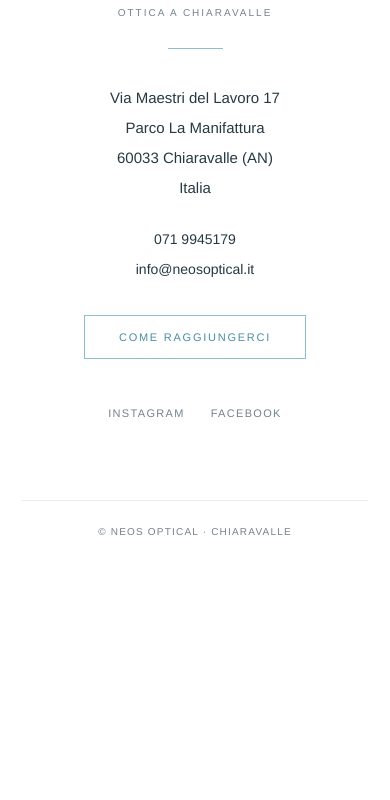
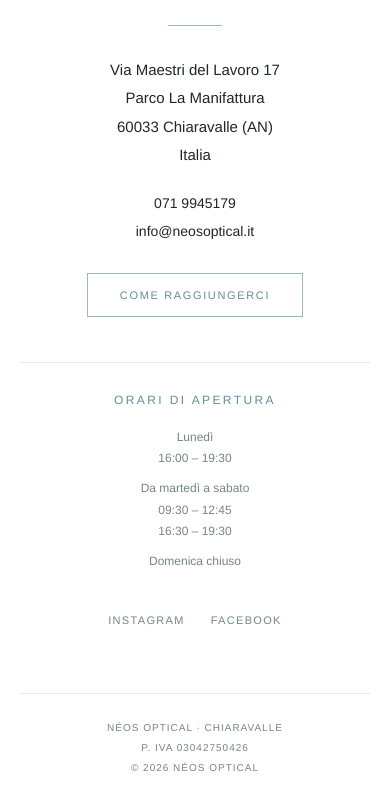
Before and after one commit to Neosoptical/neosoptical, a plain HTML site: page index.html in a window 390 px wide. Shown: the part 282-1082 px from the top of the page. Before the commit the page ends 844 px from the top, so only its background shows below. Drawn offline with Linux system fonts and the light colour scheme.

Commit message:
Revise SEO metadata and add opening hours
Updated the title and description for SEO, modified contact information, and added opening hours section.

```diff
--- a/index.html
+++ b/index.html
@@ -7,39 +7,39 @@
   <meta name="viewport"
         content="width=device-width, initial-scale=1">
 
-  <title>NEOS Optical | Ottica a Chiaravalle (AN)</title>
+  <title>NÉOS Optical | Ottica a Chiaravalle (AN)</title>
 
   <meta name="description"
-        content="NEOS Optical, negozio di ottica a Chiaravalle (AN). Via Maestri del Lavoro 17. Telefono 071 9945179.">
+        content="NÉOS Optical, negozio di ottica a Chiaravalle (AN). Via Maestri del Lavoro 17, Parco La Manifattura. Controllo della vista, occhiali da vista e da sole, lenti a contatto.">
 
   <meta name="robots" content="index, follow">
+  <meta name="theme-color" content="#ffffff">
 
   <link rel="canonical"
         href="https://neosoptical.it/">
 
-  <meta name="theme-color" content="#ffffff">
-
-  <!-- Anteprima social -->
+  <!-- ANTEPRIMA SOCIAL -->
   <meta property="og:type" content="website">
   <meta property="og:title"
-        content="NEOS Optical | Ottica a Chiaravalle">
+        content="NÉOS Optical | Ottica a Chiaravalle">
   <meta property="og:description"
-        content="NEOS Optical - Via Maestri del Lavoro 17, 60033 Chiaravalle (AN).">
+        content="NÉOS Optical - Via Maestri del Lavoro 17, 60033 Chiaravalle (AN).">
   <meta property="og:url"
         content="https://neosoptical.it/">
   <meta property="og:image"
         content="https://neosoptical.it/logo-neos.png">
 
-  <!-- Dati strutturati Google -->
+  <!-- DATI STRUTTURATI GOOGLE -->
   <script type="application/ld+json">
   {
     "@context": "https://schema.org",
     "@type": "Optician",
-    "name": "NEOS Optical",
+    "name": "NÉOS Optical",
     "url": "https://neosoptical.it/",
     "logo": "https://neosoptical.it/logo-neos.png",
     "telephone": "+390719945179",
     "email": "info@neosoptical.it",
+    "vatID": "IT03042750426",
     "address": {
       "@type": "PostalAddress",
       "streetAddress": "Via Maestri del Lavoro 17",
@@ -50,7 +50,40 @@
     },
     "sameAs": [
       "https://www.instagram.com/neosoptical/",
-      "https://www.facebook.com/profile.php?id=61591669449663"
+      "https://www.facebook.com/profile.php?id=61591669449663",
+      "https://maps.app.goo.gl/JctXMoAmDjQ7G8V29"
+    ],
+    "openingHoursSpecification": [
+      {
+        "@type": "OpeningHoursSpecification",
+        "dayOfWeek": "Monday",
+        "opens": "16:00",
+        "closes": "19:30"
+      },
+      {
+        "@type": "OpeningHoursSpecification",
+        "dayOfWeek": [
+          "Tuesday",
+          "Wednesday",
+          "Thursday",
+          "Friday",
+          "Saturday"
+        ],
+        "opens": "09:30",
+        "closes": "12:45"
+      },
+      {
+        "@type": "OpeningHoursSpecification",
+        "dayOfWeek": [
+          "Tuesday",
+          "Wednesday",
+          "Thursday",
+          "Friday",
+          "Saturday"
+        ],
+        "opens": "16:30",
+        "closes": "19:30"
+      }
     ]
   }
   </script>
@@ -58,16 +91,20 @@
   <style>
 
     :root {
-      --ice: #8bbfce;
-      --ice-dark: #498da3;
-      --ink: #263942;
-      --muted: #73838a;
-      --line: #e4edf0;
+      --ice: #9bb8c0;
+      --ice-dark: #648e9a;
+      --ink: #202629;
+      --muted: #75858b;
+      --line: #e6edef;
       --white: #ffffff;
     }
 
     * {
       box-sizing: border-box;
+    }
+
+    html {
+      scroll-behavior: smooth;
     }
 
     html, body {
@@ -79,6 +116,7 @@
       background: var(--white);
       color: var(--ink);
       font-family: "Helvetica Neue",
+                   "Avenir Next",
                    Arial, sans-serif;
       -webkit-font-smoothing: antialiased;
     }
@@ -89,64 +127,63 @@
       display: flex;
       flex-direction: column;
       align-items: center;
-      padding: 65px 24px 28px;
+      padding: 55px 24px 25px;
     }
 
     .content {
       width: 100%;
-      max-width: 600px;
+      max-width: 650px;
       margin: auto 0;
       text-align: center;
     }
 
-    /* LOGO ORIGINALE */
+    /* LOGO */
 
     .logo {
       display: block;
       width: min(100%, 380px);
       height: auto;
-      margin: 0 auto 38px;
+      margin: 0 auto 20px;
       object-fit: contain;
     }
 
     /* SOTTOTITOLO */
 
     .eyebrow {
-      margin: 0 0 30px;
+      margin: 0 0 28px;
       color: var(--muted);
-      font-size: 12px;
+      font-size: 11px;
       font-weight: 400;
       letter-spacing: 0.30em;
       text-transform: uppercase;
     }
 
-    /* LINEA DECORATIVA */
+    /* LINEA AZZURRA */
 
     .divider {
-      width: 55px;
+      width: 54px;
       height: 1px;
       background: var(--ice);
-      margin: 0 auto 34px;
+      margin: 0 auto 30px;
     }
 
     /* INDIRIZZO */
 
     address {
-      font-size: 17px;
+      font-size: 16px;
       font-style: normal;
-      line-height: 2;
+      line-height: 1.9;
       font-weight: 300;
-      color: var(--ink);
     }
 
     /* CONTATTI */
 
     .contact {
-      margin-top: 28px;
+      margin-top: 25px;
       display: flex;
       flex-direction: column;
       align-items: center;
-      gap: 14px;
+      gap: 12px;
     }
 
     .contact a {
@@ -160,20 +197,18 @@
       color: var(--ice-dark);
     }
 
-    /* PULSANTE GOOGLE MAPS */
+    /* PULSANTE MAPS */
 
     .maps {
       display: inline-block;
-      margin-top: 38px;
-      padding: 15px 34px;
+      margin-top: 34px;
+      padding: 15px 32px;
       border: 1px solid var(--ice);
       color: var(--ice-dark);
-      background: transparent;
       text-decoration: none;
       text-transform: uppercase;
-      letter-spacing: 0.16em;
+      letter-spacing: 0.15em;
       font-size: 11px;
-      font-weight: 500;
       transition: all 0.2s ease;
     }
 
@@ -182,14 +217,38 @@
       color: var(--white);
     }
 
-    /* SOCIAL NETWORK */
+    /* ORARI */
+
+    .hours {
+      margin: 45px auto 0;
+      padding-top: 30px;
+      border-top: 1px solid var(--line);
+      max-width: 370px;
+    }
+
+    .hours h2 {
+      font-size: 12px;
+      font-weight: 400;
+      letter-spacing: 0.20em;
+      text-transform: uppercase;
+      color: var(--ice-dark);
+      margin: 0 0 20px;
+    }
+
+    .hours p {
+      margin: 8px 0;
+      font-size: 13px;
+      line-height: 1.8;
+      color: var(--muted);
+    }
+
+    /* SOCIAL */
 
     .social {
       display: flex;
       justify-content: center;
-      align-items: center;
       gap: 38px;
-      margin-top: 48px;
+      margin-top: 42px;
     }
 
     .social a {
@@ -213,30 +272,31 @@
     footer {
       width: 100%;
       margin-top: 60px;
-      padding-top: 25px;
+      padding-top: 24px;
       border-top: 1px solid var(--line);
       text-align: center;
       color: var(--muted);
       font-size: 11px;
-      letter-spacing: 0.12em;
+      letter-spacing: 0.10em;
+      line-height: 2;
     }
 
-    /* SMARTPHONE */
+    /* VERSIONE SMARTPHONE */
 
     @media (max-width: 600px) {
 
       .page {
-        padding: 45px 22px 25px;
+        padding: 35px 20px 22px;
       }
 
       .logo {
-        width: min(100%, 290px);
-        margin-bottom: 30px;
+        width: min(100%, 310px);
+        margin-bottom: 18px;
       }
 
       .eyebrow {
         font-size: 10px;
-        letter-spacing: 0.20em;
+        letter-spacing: 0.22em;
       }
 
       address {
@@ -245,6 +305,10 @@
 
       .contact a {
         font-size: 14px;
+      }
+
+      .hours p {
+        font-size: 12px;
       }
 
       .social {
@@ -261,6 +325,7 @@
     }
 
   </style>
+
 </head>
 
 <body>
@@ -269,14 +334,17 @@
 
     <main class="content">
 
-      <!-- LOGO NEOS OPTICAL -->
+      <!-- LOGO ORIGINALE NEOS OPTICAL -->
+
       <img
         src="logo-neos.png"
-        alt="NEOS Optical - Negozio di ottica a Chiaravalle"
+        alt="NÉOS Optical - Ottica a Chiaravalle"
         class="logo"
-        width="380">
+        width="380"
+        height="380">
 
       <!-- PRESENTAZIONE -->
+
       <h1 class="eyebrow">
         Ottica a Chiaravalle
       </h1>
@@ -284,6 +352,7 @@
       <div class="divider"></div>
 
       <!-- INDIRIZZO -->
+
       <address>
         Via Maestri del Lavoro 17<br>
         Parco La Manifattura<br>
@@ -292,6 +361,7 @@
       </address>
 
       <!-- TELEFONO ED EMAIL -->
+
       <div class="contact">
 
         <a href="tel:+390719945179">
@@ -304,23 +374,50 @@
 
       </div>
 
-      <!-- GOOGLE MAPS -->
+      <!-- GOOGLE MAPS DIRETTO -->
+
       <a
         class="maps"
-        href="https://www.google.com/maps/search/?api=1&amp;query=Via+Maestri+del+Lavoro+17+Chiaravalle+AN"
+        href="https://maps.app.goo.gl/JctXMoAmDjQ7G8V29"
         target="_blank"
-        rel="noopener noreferrer">
+        rel="noopener noreferrer"
+        aria-label="Trova NÉOS Optical su Google Maps">
         Come raggiungerci
       </a>
 
-      <!-- SOCIAL NETWORK -->
-      <nav class="social" aria-label="Social network">
+      <!-- ORARI DI APERTURA -->
+
+      <section class="hours">
+
+        <h2>Orari di apertura</h2>
+
+        <p>
+          Lunedì<br>
+          16:00 – 19:30
+        </p>
+
+        <p>
+          Da martedì a sabato<br>
+          09:30 – 12:45<br>
+          16:30 – 19:30
+        </p>
+
+        <p>
+          Domenica chiuso
+        </p>
+
+      </section>
+
+      <!-- INSTAGRAM E FACEBOOK -->
+
+      <nav class="social"
+           aria-label="Social network">
 
         <a
           href="https://www.instagram.com/neosoptical/"
           target="_blank"
           rel="noopener noreferrer"
-          aria-label="NEOS Optical su Instagram">
+          aria-label="NÉOS Optical su Instagram">
           Instagram
         </a>
 
@@ -328,7 +425,7 @@
           href="https://www.facebook.com/profile.php?id=61591669449663"
           target="_blank"
           rel="noopener noreferrer"
-          aria-label="NEOS Optical su Facebook">
+          aria-label="NÉOS Optical su Facebook">
           Facebook
         </a>
 
@@ -336,9 +433,12 @@
 
     </main>
 
-    <!-- FOOTER -->
+    <!-- PARTITA IVA E COPYRIGHT -->
+
     <footer>
-      © NEOS OPTICAL · CHIARAVALLE
+      NÉOS OPTICAL · CHIARAVALLE<br>
+      P. IVA 03042750426<br>
+      © 2026 NÉOS OPTICAL
     </footer>
 
   </div>
```
